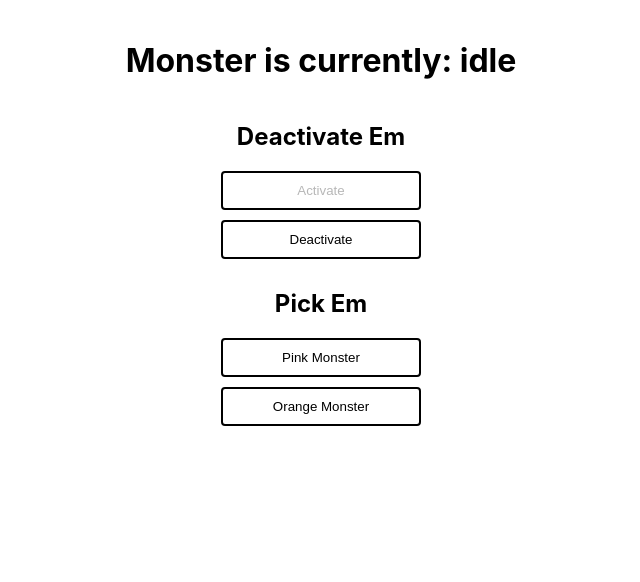
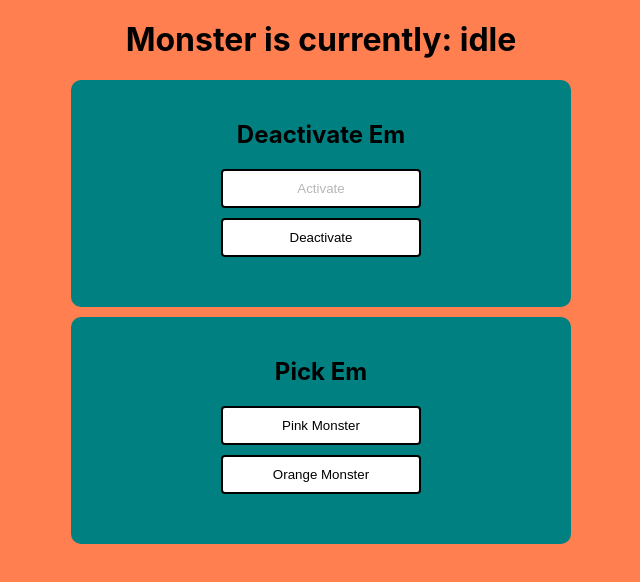
Before and after one commit to mikey-mo/xstate-playground, a Next.js app: page / in a window 1280 px wide. Both pictures are taken after a click on the button "Activate". Shown: the top 582 px of the page, without its empty margins (319-959 px from the left). Built offline with nearby package versions, Linux system fonts and the light colour scheme; what @xstate/inspect would draw is missing.

Commit message:
style updates

```diff
--- a/machines/index.js
+++ b/machines/index.js
@@ -64,10 +64,7 @@ export const activateMachine = createMachine({
 }, { actions: {
   spawnMonsterMachine: assign({ monsterRef: () => spawn(monsterMachine, { sync: true, name: 'monster' }) }),
   toggleMonster: assign({ showMonster: ({ showMonster }) => !showMonster }),
-  pickMonster: assign({ monster: (_, { payload }) => {
-    console.log('PAYLOAD', payload);
-    return payload;
-  }}),
+  pickMonster: assign({ monster: (_, { payload }) => payload }),
 }});
 
 export const VIEW_STATES = { ACTIVE: 'active', INACTIVE: 'inactive' };
--- a/common/Monster.jsx
+++ b/modules/Monster.jsx
@@ -10,8 +10,8 @@ const Monster = ({ machine, monsterUrl }) => {
   const cutThatOut = () => send('CUT_THAT_OUT');
 
   return (
-    <section style={{ width: '100%', display: 'flex', justifyContent: 'center' }}>
-      <div style={{ display: 'flex', flexDirection: 'column', width: 300, justifyContent: 'center', alignItems: 'center' }}>
+    <section style={{ marginTop: 10, width: '100%', display: 'flex', justifyContent: 'center' }}>
+    <div style={{ borderRadius: 10, backgroundColor: 'teal', display: 'flex', flexDirection: 'column', padding: 40, width: 500, justifyContent: 'center', alignItems: 'center' }}>
         <h1>{'Spin Em'}</h1>
         <img style={style} alt="spooky" src={monsterUrl} />
         <button style={buttonStyle} onClick={state.value === 'idle' ? spinAway : cutThatOut}>
--- a/common/MonsterActivate.jsx
+++ b/modules/MonsterActivate.jsx
@@ -2,7 +2,7 @@ const buttonStyle = { cursor: 'pointer', marginBottom: 10, borderRadius: 4, widt
 
 const MonsterActivate = ({ send, active }) => (
   <section style={{ width: '100%', display: 'flex', justifyContent: 'center' }}>
-    <div style={{ display: 'flex', flexDirection: 'column', width: 300, justifyContent: 'center', alignItems: 'center' }}>
+    <div style={{ borderRadius: 10, backgroundColor: 'teal', display: 'flex', flexDirection: 'column', padding: 40, width: 500, justifyContent: 'center', alignItems: 'center' }}>
       <h1>{`${active ? 'Deactivate' : 'Activate'} Em`}</h1>
       <button style={buttonStyle} disabled={active} onClick={() => send('TOGGLE')}>
         {'Activate'}
--- a/common/MonsterChoice.jsx
+++ b/modules/MonsterChoice.jsx
@@ -1,8 +1,8 @@
 const buttonStyle = { cursor: 'pointer', marginBottom: 10, borderRadius: 4, width: 200, backgroundColor: 'white', border: '2px solid black', padding: '10px 20px' };
 
 const MonsterChoice = ({ onSelect, monsterId }) => (
-  <section style={{ width: '100%', display: 'flex', justifyContent: 'center' }}>
-    <div style={{ display: 'flex', flexDirection: 'column', width: 300, justifyContent: 'center', alignItems: 'center' }}>
+  <section style={{ marginTop: 10, width: '100%', display: 'flex', justifyContent: 'center' }}>
+    <div style={{ borderRadius: 10, backgroundColor: 'teal', display: 'flex', flexDirection: 'column', padding: 40, width: 500, justifyContent: 'center', alignItems: 'center' }}>
     <h1>{`${monsterId ? 'Change Em' : 'Pick Em'}`}</h1>
       <button disabled={monsterId === 'pink-boi'} style={buttonStyle} onClick={() => onSelect('pink-boi')}>
         {'Pink Monster'}
--- a/pages/index.js
+++ b/pages/index.js
@@ -2,9 +2,9 @@
 import { useInterpret, useSelector } from '@xstate/react';
 import monsters from '../data/monsters.json';
 
-import MonsterActivate from '../common/MonsterActivate';
-import MonsterChoice from '../common/MonsterChoice';
-import Monster from '../common/Monster';
+import MonsterActivate from '../modules/MonsterActivate';
+import MonsterChoice from '../modules/MonsterChoice';
+import Monster from '../modules/Monster';
 
 import { activateMachine, VIEW_STATES } from '../machines';
 
--- a/styles/Home.module.scss
+++ /dev/null
@@ -1,70 +0,0 @@
-@import url('https://fonts.googleapis.com/css?family=Open+Sans:400,700&display=swap');
-
-body, html {
-  height: 100%;
-  width: 100%;
-  margin: 0;
-  padding: 0;
-}
-
-@mixin state {
-  &[data-state]:not([data-state=""]):before {
-    content: attr(data-machine) ' state: ' attr(data-state);
-    display: inline-block;
-    padding: .5rem;
-    font-size: 75%;
-    font-weight: bold;
-    font-family: monospace;
-    color: white;
-    background: black;
-    opacity: 0.6;
-    border-radius: .5rem;
-  }
-}
-
-body {
-  font-family: 'Open Sans', sans-serif;
-}
-
-main {
-  @include state;
-  padding: 2rem;
-  overflow: hidden;
-}
-
-section {
-  @include state;
-  padding: 1rem;
-  border: 1px solid #ededed;
-  box-shadow: 0 1rem 1rem rgba(black, 0.1);
-  transition: opacity .3s;
-
-  > header {
-    margin-bottom: 1rem;
-  }
-
-  &[data-state~="loading"] * {
-    opacity: 0.5;
-  }
-}
-
-small {
-  color: #aaa;
-}
-
-h2 {
-  margin-bottom: 0;
-}
-
-ul {
-  margin: 0;
-  padding: 0;
-  list-style-type: none;
-}
-
-li {
-  line-height: 2;
-  white-space: nowrap;
-  overflow: hidden;
-  text-overflow: ellipsis;
-}
--- a/styles/globals.css
+++ b/styles/globals.css
@@ -4,6 +4,7 @@ body {
   margin: 0;
   font-family: -apple-system, BlinkMacSystemFont, Segoe UI, Roboto, Oxygen,
     Ubuntu, Cantarell, Fira Sans, Droid Sans, Helvetica Neue, sans-serif;
+  background-color: coral;
 }
 
 a {
@@ -14,3 +15,7 @@ a {
 * {
   box-sizing: border-box;
 }
+
+h1 {
+  margin-top: 0;
+}
```
